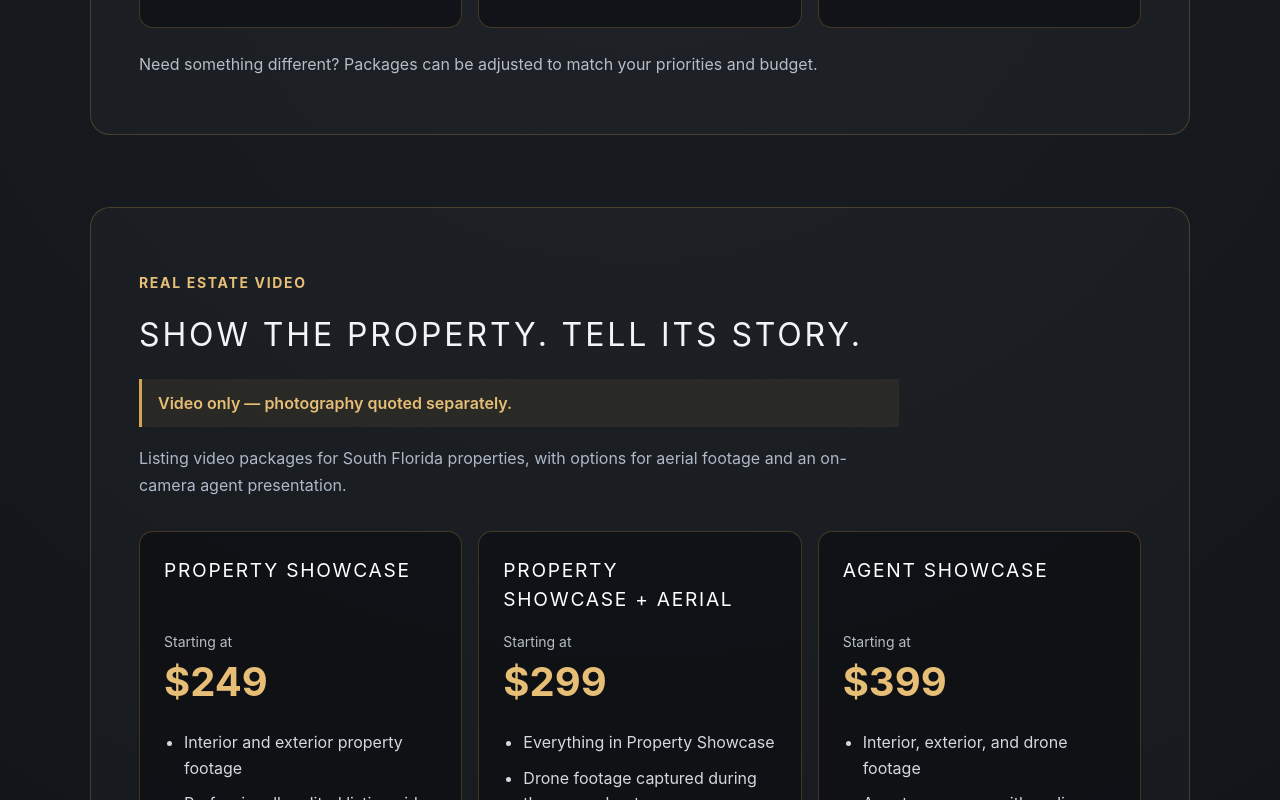
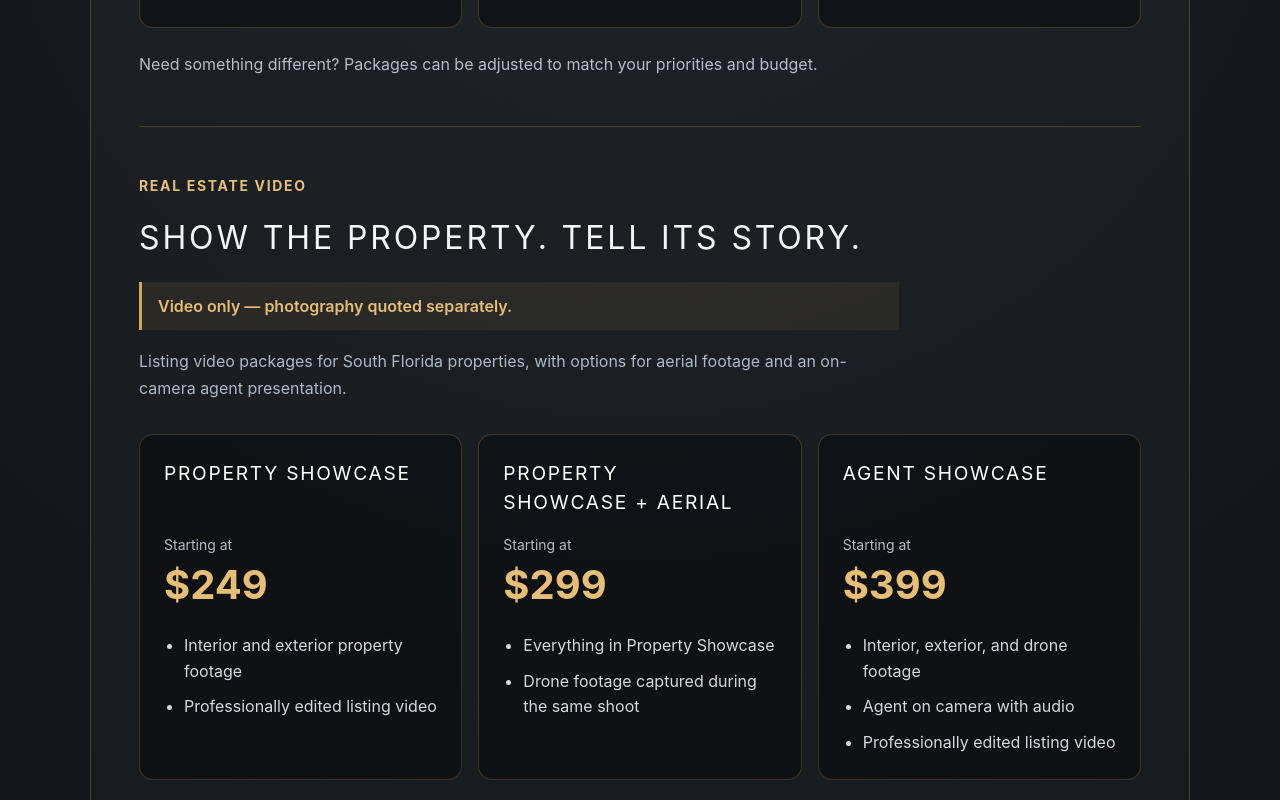
Before and after one commit to TNT928/updatedportfolio, a React (Create React App) app: page /services in a window 1280 px wide. Shown: the part 2500-3300 px from the top of the page. Built offline with nearby package versions, Linux system fonts and the light colour scheme; a web font is replaced by a local one.

Commit message:
Combine all service pricing into one unified section

```diff
--- a/src/CSS/services.module.css
+++ b/src/CSS/services.module.css
@@ -455,3 +455,11 @@
   .wrapper h1 { letter-spacing: 0.1em; }
   .wrapper h2, .wrapper h3 { letter-spacing: 0.06em; }
 }
+
+.pricingDivider {
+  margin: 48px 0;
+  border-top: 1px solid rgba(209, 165, 81, 0.25);
+}
+@media (max-width: 768px) {
+  .pricingDivider { margin: 32px 0; }
+}
--- a/src/Pages/services.tsx
+++ b/src/Pages/services.tsx
@@ -152,9 +152,7 @@ const Services = () => {
           <p className={styles.pricingNote}>
             Need something different? Packages can be adjusted to match your priorities and budget.
           </p>
-        </section>
-
-        <section className={`${styles.pricingSection} ${styles.realEstateSection}`} aria-labelledby="real-estate-prices">
+          <div className={styles.pricingDivider} />
           <div className={styles.pricingIntro}>
             <p className={styles.eyebrow}>Real Estate Video</p>
             <h2 id="real-estate-prices" className={styles.pricingTitle}>Show the property. Tell its story.</h2>
```
